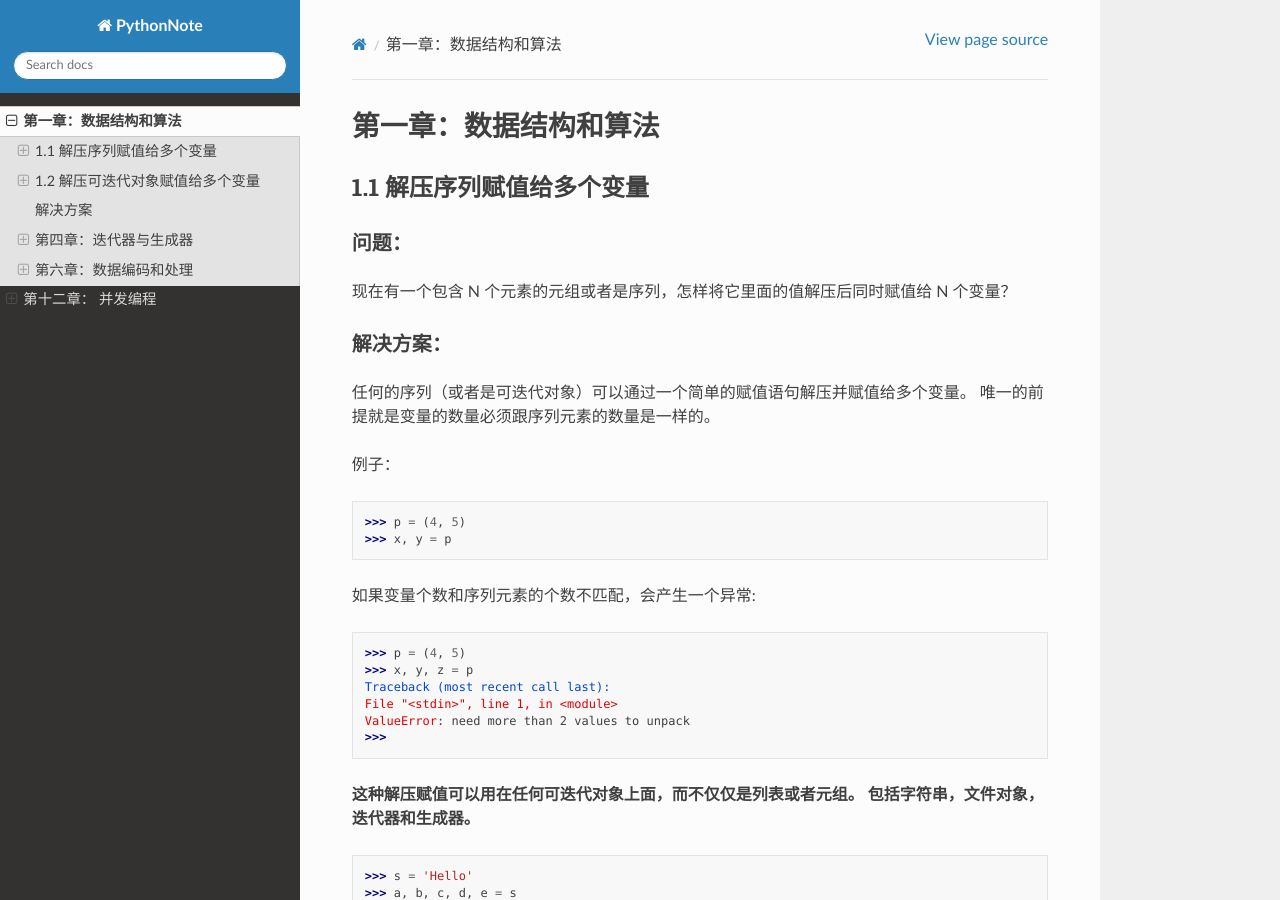
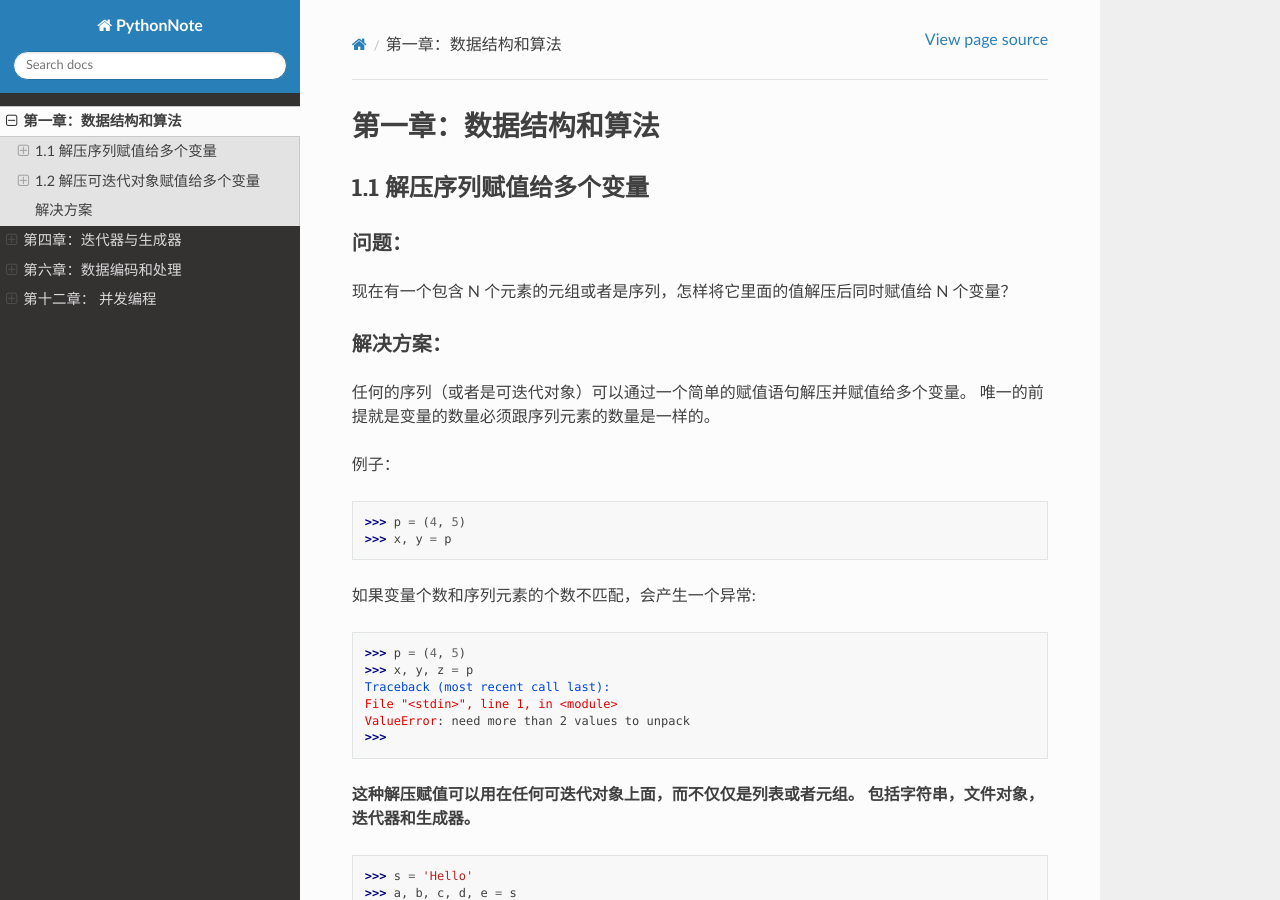
Before and after one commit to ahwi/PythonNote, a Sphinx documentation site: the page built from source/python3Cookbook/python3Cookbook.md, in a window 1280 px wide and 900 px high. Built offline with Sphinx 7.4.7 and the Read the Docs theme 2.0.0, drawn with Linux system fonts in a browser that asks for light colours; pages that are not in the unit, such as notebooks, are missing from menus.

Commit message:
1. 更新cookbook

````diff
--- a/source/python3Cookbook/python3Cookbook.md
+++ b/source/python3Cookbook/python3Cookbook.md
@@ -89,8 +89,8 @@
 ```
 
 
-## 第四章：迭代器与生成器
-### 4.1 手动遍历迭代器
+# 第四章：迭代器与生成器
+## 4.1 手动遍历迭代器
 不使用for循环而使用next()来手动遍历迭代器，`StopIteration`指示迭代器的结尾
 
 ```python
@@ -115,7 +115,7 @@
 
 
 
-### 4.2 代理迭代
+## 4.2 代理迭代
 问题： 想要迭代自定义容器类，里面使用的是列表、元祖或其他可迭代对象作为容器，可以使用代理迭代。
 解决方法：定义一个`__iter__()`方法，将迭代操作代理到容器内部的对象上去，比如：
 ```python
@@ -157,13 +157,13 @@
 * `iter(s)`：调用`s.__iter__()`方法来返回对应的迭代器对象。
 
 
-## 第六章：数据编码和处理
+# 第六章：数据编码和处理
 
-### 6.1读写csv数据
-#### 问题：
+## 6.1读写csv数据
+### 问题：
 你想读写一个cvs格式的文件
 
-#### 解决方案：
+### 解决方案：
 
 **可以使用<font color=red>csv</font>库:**
 
@@ -294,12 +294,12 @@
 
 
 
-### 6.2 读写json数据
-#### 问题：
+## 6.2 读写json数据
+### 问题：
 
 你想读写JSON(JavaScript Object Notation)编码格式的数据
 
-#### 解决方案：
+### 解决方案：
 
 <font color=red>json:</font> 字体 模块提供了一种很简单的方式来编码和解码JSON数据
 
@@ -344,7 +344,7 @@
       data = json.load(f)
   ```
 
-#### 讨论：
+### 讨论：
 
 **json编码支持的基本数据类型：**
 
````
